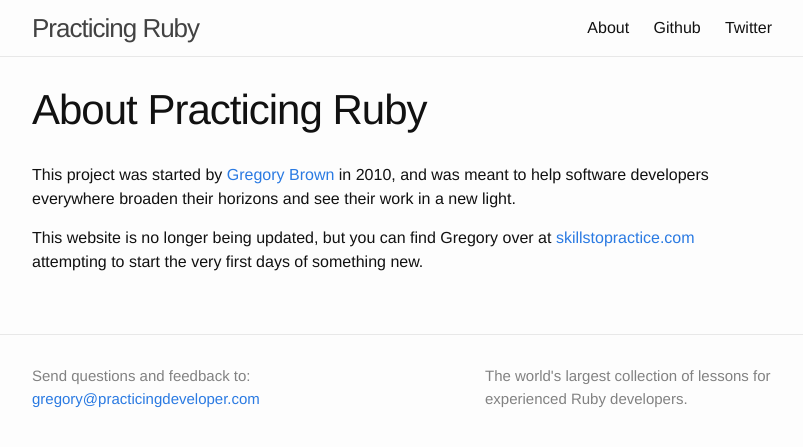
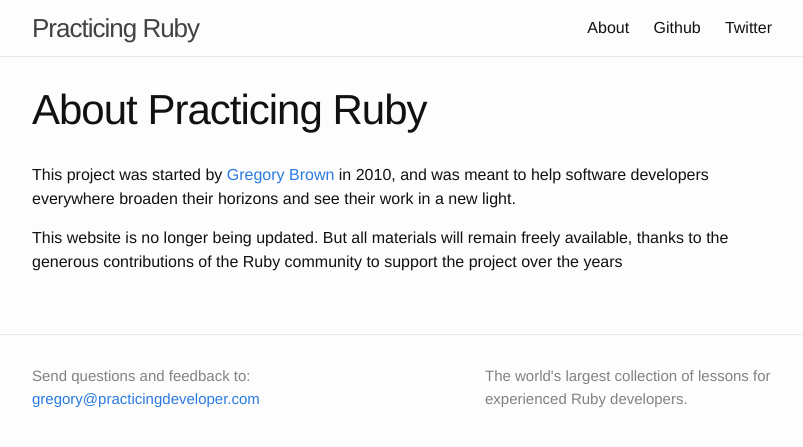
Before and after one commit to PracticingDeveloper/practicingruby.com, a Jekyll site: the page built from about.md, in a window 1280 px wide. Shown: the top 447 px of the page, without its empty margins (238-1041 px from the left). Built offline with Jekyll 4.4.1, drawn with Linux system fonts in a browser that asks for light colours.

Commit message:
Update about.md

```diff
--- a/about.md
+++ b/about.md
@@ -6,4 +6,4 @@
 
 <p>This project was started by <a href="https://practicingdeveloper.com">Gregory Brown</a> in 2010, and was meant to help software developers everywhere broaden their horizons and see their work in a new light.</p>
 
-<p>This website is no longer being updated, but you can find Gregory over at <a href="https://skillstopractice.com">skillstopractice.com</a> attempting to start the very first days of something new.</p>
+<p>This website is no longer being updated. But all materials will remain freely available, thanks to the generous contributions of the Ruby community to support the project over the years</p>
```
